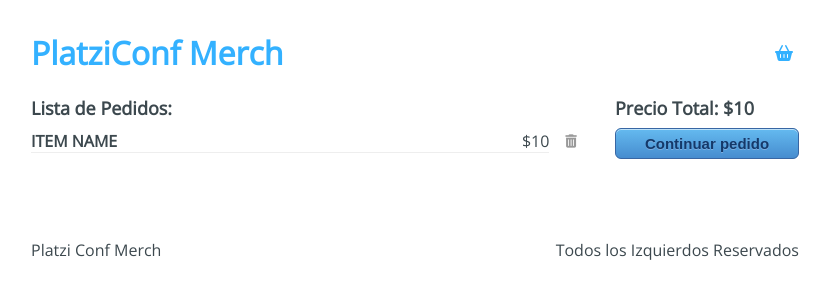
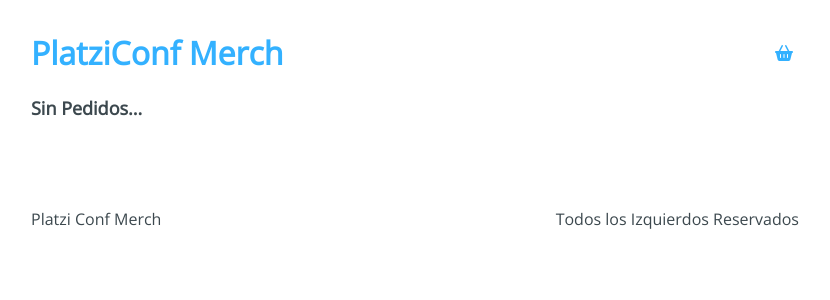
Before and after one commit to Kegovc/-platzi-conf-merch, a React app: page /checkout in a window 1280 px wide. Shown: the top 300 px of the page, without its empty margins (225-1055 px from the left). Built offline with nearby package versions, Linux system fonts and the light colour scheme.

Commit message:
useContext en la página de checkout

```diff
--- a/src/containers/Checkout.jsx
+++ b/src/containers/Checkout.jsx
@@ -1,28 +1,42 @@
-import React from 'react'
+import React, { useContext } from 'react'
 import { Link } from 'react-router-dom'
+import AppContext from '../context/AppContext'
 import '../styles/components/Checkout.css'
 
 const Checkout = () => {
+    const { state, removeFromCart } = useContext(AppContext)
+    const { cart } = state
+    const handleRemove = product => () => {
+        removeFromCart(product)
+    }
+    const handleSumTotal = () => {
+        const reducer = (v,c)=> v+c.price
+        return cart.reduce(reducer,0)
+    }
     return (
         <div className="Checkout">
             <div className="Checkout-content">
-                <h3>Lista de Pedidos:</h3>
+            {cart.length>0?<h3>Lista de Pedidos:</h3>:<h3>Sin Pedidos...</h3>}
+                {cart.map(m=>(
                 <div className="Checkout-item">
                     <div className="Checkout-element">
-                        <h4>ITEM NAME</h4>
-                        <span>$10</span>
+                        <h4>{m.title}</h4>
+                        <span>${m.price}</span>
                     </div>
-                    <button type="button">
+                    <button type="button" onClick={handleRemove(m)}>
                         <i className="fas fa-trash-alt"/>
                     </button>
                 </div>
+                ))}
             </div>
+            {cart.length>0&&(
             <div className="Checkout-sidebar">
-                <h3>Precio Total: $10</h3>
+                <h3>Precio Total: $ {handleSumTotal()}</h3>
                 <Link to="/checkout/information">
                     <button type="button">Continuar pedido</button>
                 </Link>
             </div>
+            )}
         </div>
     )
 }
```
